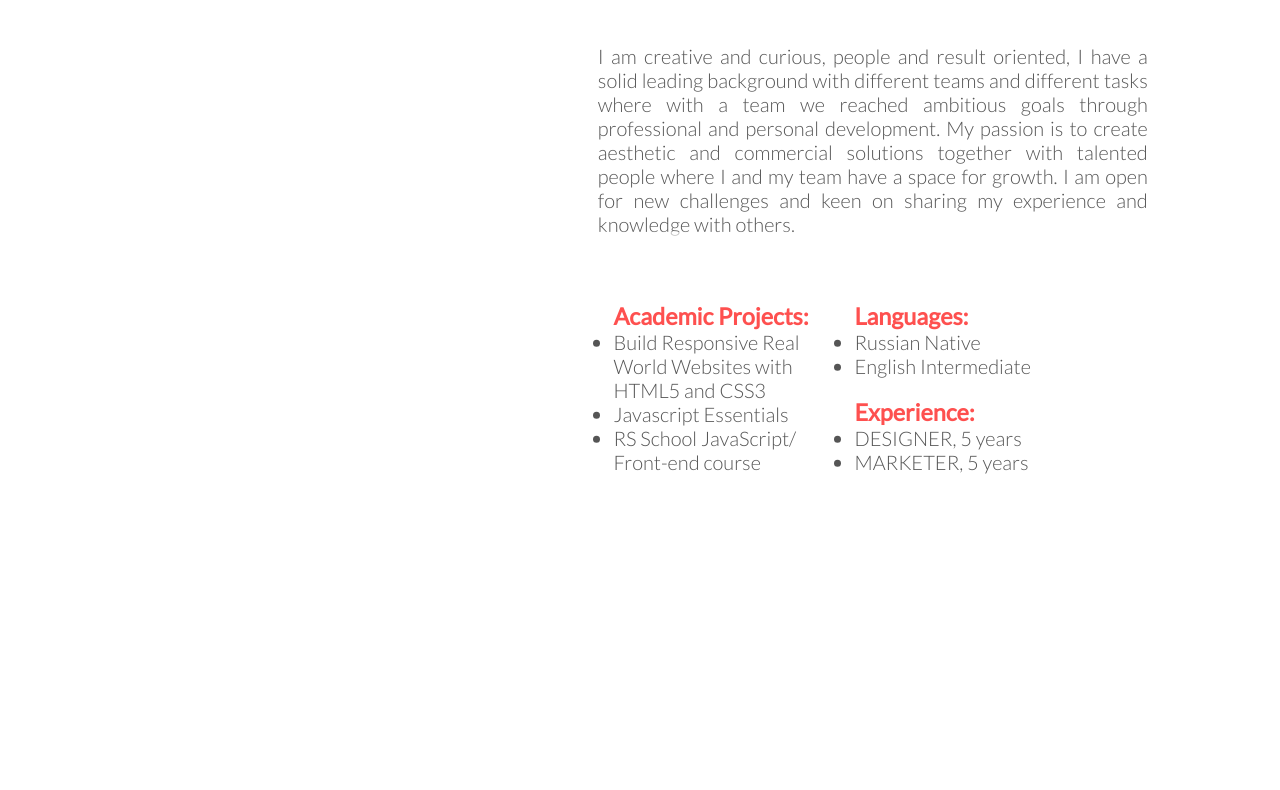
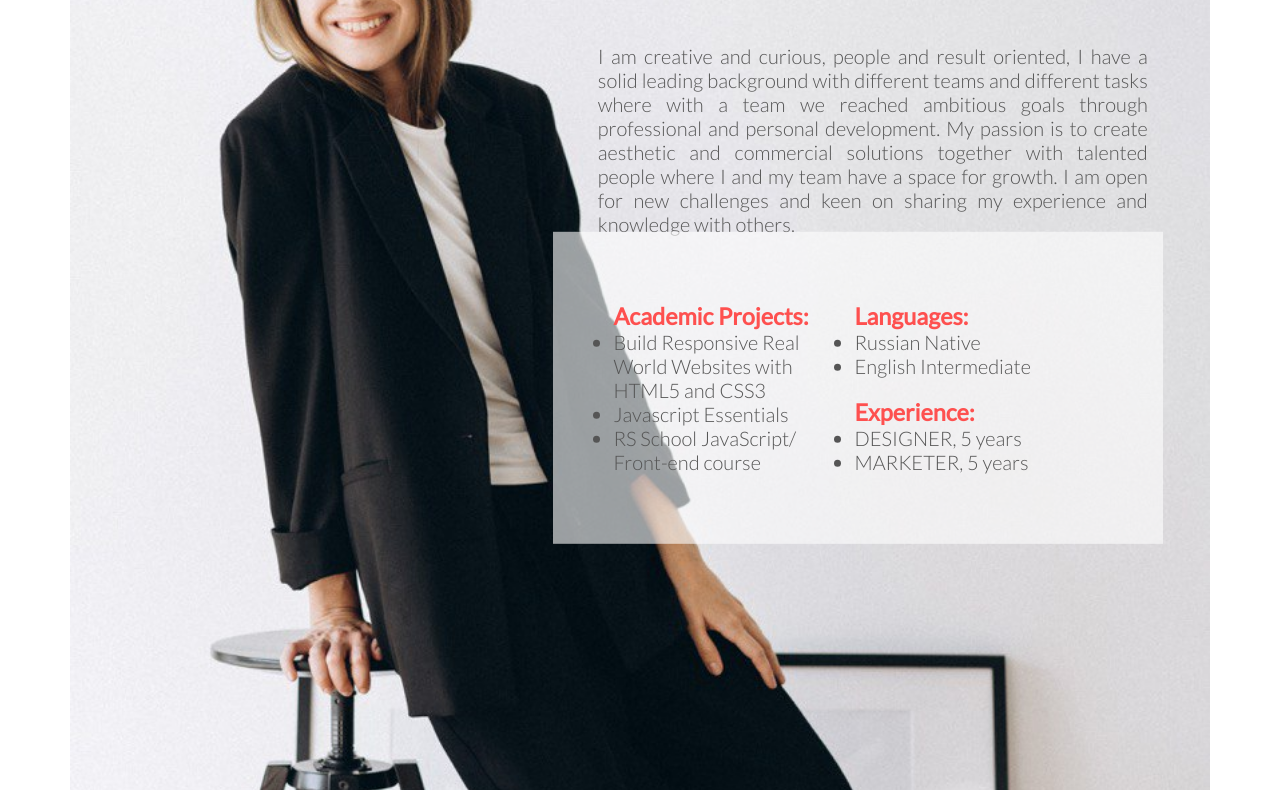
Before and after one commit to titosik/rsschool-cv-2021, a plain HTML site: page index.html in a window 1280 px wide. Shown: the part 337-1127 px from the top of the page. Drawn offline with Linux system fonts and the light colour scheme.

Commit message:
fix:
fixed link for poto

```diff
--- a/style.css
+++ b/style.css
@@ -19,7 +19,7 @@ html {
 
 
 header {
-    background-image: url("rsschool-cv/imgOlga.jpg");
+    background-image: url("/imgOlga.jpg");
     background-size: cover;
     background-position: top;
     width: 1140px;
```
